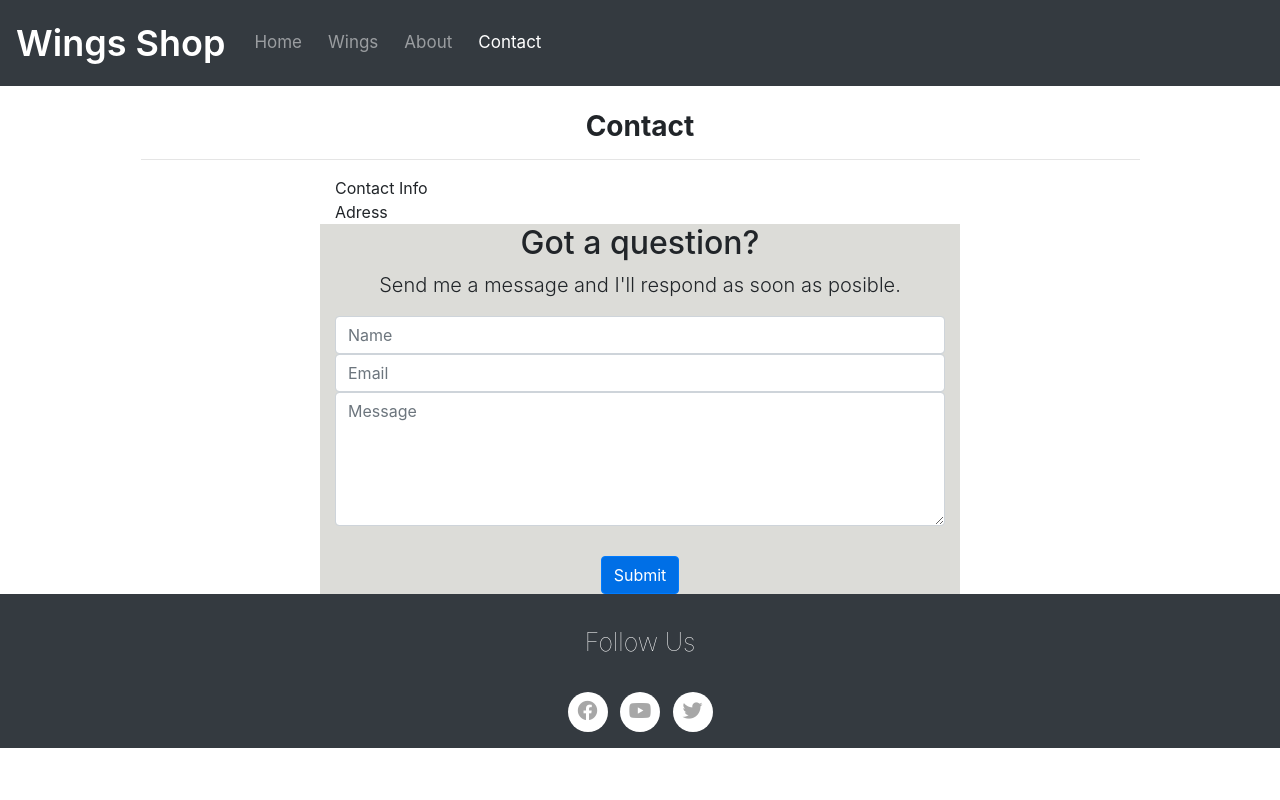
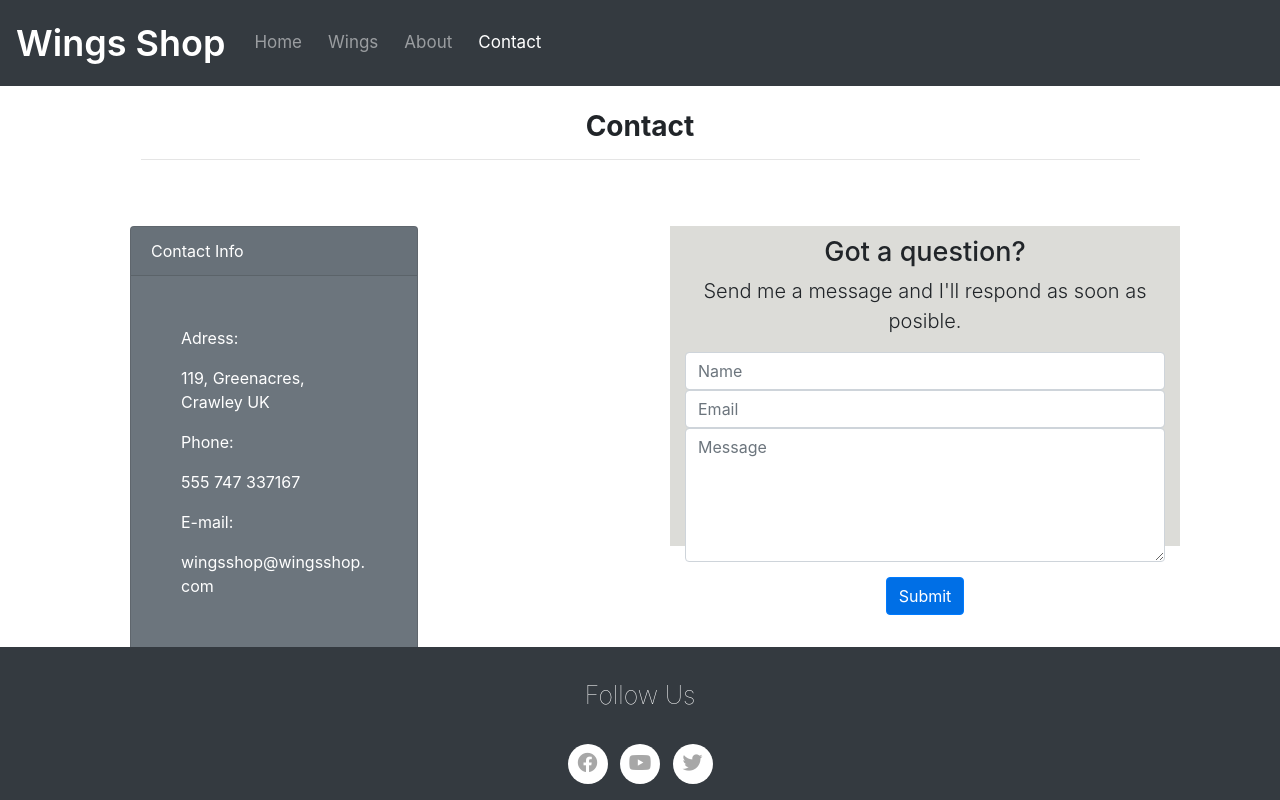
Before and after one commit to cubuletz/Firstmilestoneproject, a plain HTML site: page contact.html in a window 1280 px wide. Drawn offline with nearby package versions, Linux system fonts and the light colour scheme.

Commit message:
contact updated

```diff
--- a/assets/css/style.css
+++ b/assets/css/style.css
@@ -134,12 +134,35 @@ div.row.wrap {
 }
 .btn-primary {
     background-color: #006fe6;
-    margin-top: 30px;
+    margin-top: 15px;
 }
 
 /*---Contact---*/
 
 .bg-color-contact {
     background-color:#dcdcd8;
-
+    height: 40vh;
 }
+.aside {
+    width:50%;
+    float: left;
+    margin-left: 30px;
+    min-height: 0;
+}
+.contact-info {
+    margin-bottom: 50px;
+    margin-top: 50px;
+    min-height: 0;
+    padding-bottom:50px;
+}
+div.card-body {
+    padding:50px;
+}
+h2.uppercase.text-center {
+    font-size: 27px;
+    padding-top: 10px;
+}
+.fixed-bottom {
+    position: fixed;
+    bottom: 0;
+}
--- a/contact.html
+++ b/contact.html
@@ -47,27 +47,59 @@
             </div>
         </div>
     </div>
-    <div class="container col-6">
-        <div class="row">
-            <div class="col">
-                Contact Info
+    <div class="container contact-info">
+    <div class="container aside">
+        <div class="card text-white bg-secondary mb-3" style="max-width: 18rem;">
+            <div class="card-header">Contact Info</div>
+            <div class="card-body">
+              <div class="personal-info-item">
+                <div class="key">
+                    <p>
+                        Adress:
+                    </p>
+                </div>
+                <div class="value">
+                    <p>
+                        119, Greenacres, Crawley UK
+                    </p>
                 </div>
             </div>
-        <div class="row">
-            <div class="col">
-                Adress
+            <div class="personal-info-item">
+                <div class="key">
+                    <p>
+                        Phone:
+                    </p>
+                </div>
+                <div class="value">
+                    <p>
+                        555 747 337167
+                    </p>
                 </div>
             </div>
-
+            <div class="personal-info-item">
+                <div class="key">
+                    <p>
+                        E-mail:
+                    </p>
                 </div>
-    <div class="container col-6">
+                <div class="value">
+                    <p>
+                        wingsshop@wingsshop.com
+                    </p>
+                </div>
+            </div>
+            </div>
+          </div>
+    </div>
+        <div class="container section">
             <div class="row bg-color-contact">
                 <div class="col">
                     <h2 class="contact-heading uppercase text-center">Got a question?</h2>
                     <p class="lead text-center">Send me a message and I'll respond as soon as posible.</p>
                     <div class="form">
                         <form>
-                        <input type="text" name="name" id="fullname" class="form-control" placeholder="Name" required />
+                            <input type="text" name="name" id="fullname" class="form-control" placeholder="Name"
+                                required />
                             <input type="email" name="email" id="emailadress" class="form-control" placeholder="Email"
                                 required />
                             <textarea rows="5" name="message" id="message" class="form-control" placeholder="Message"
@@ -82,7 +114,8 @@
                 </div>
             </div>
         </div>
-    <footer class="container-fluid bg-dark">
+    </div>
+        <footer class="container-fluid bg-dark fixed-bottom">
             <div class="row">
                 <div class="col-12">
                     <p class="uppercase text-center">Follow Us</p>
```
Lines whose indentation alone changed are shown as unchanged.
